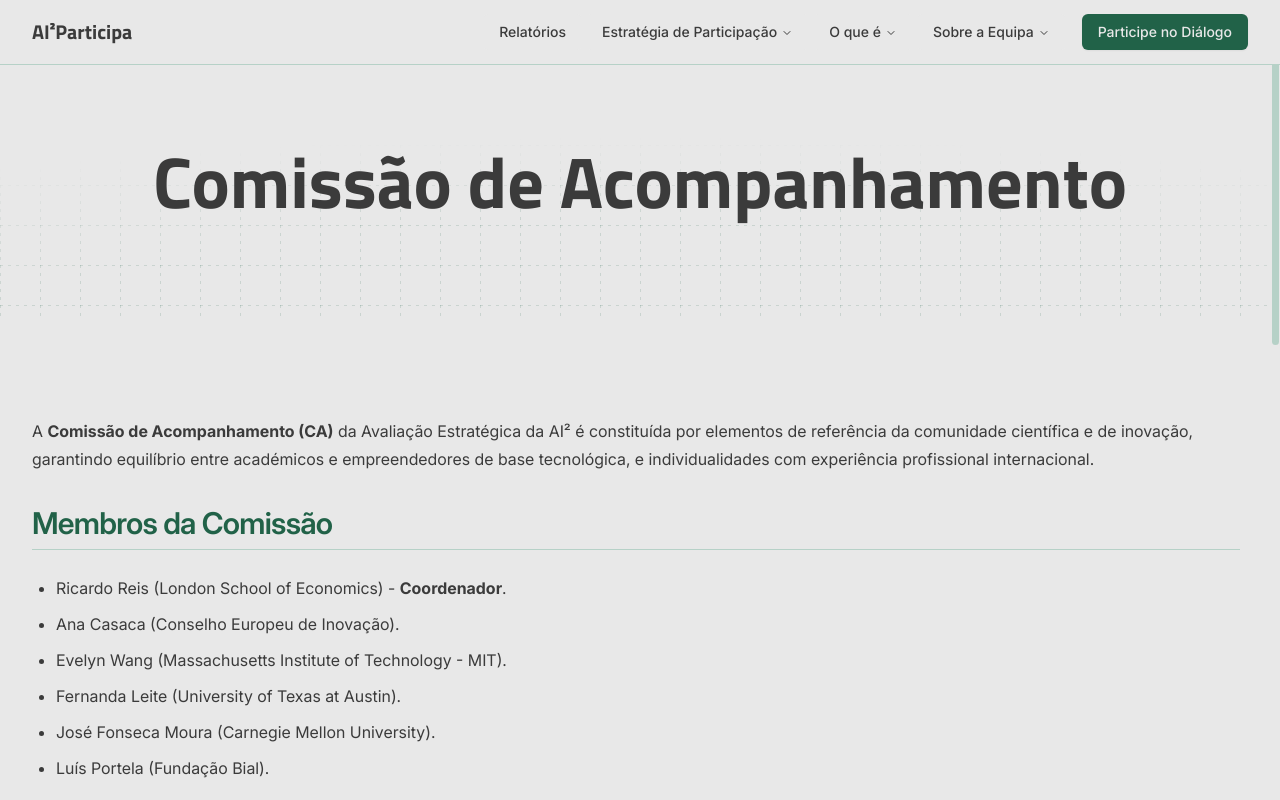
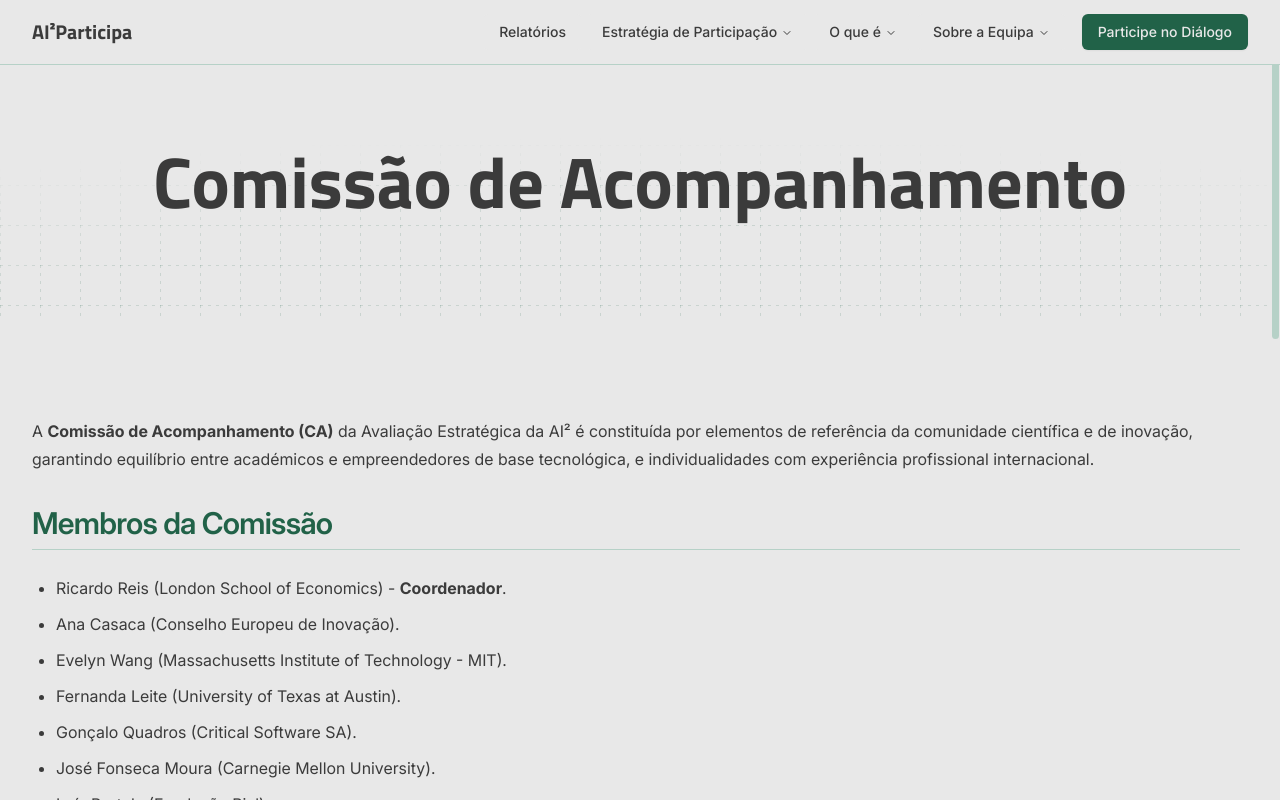
Before and after one commit to Interactive-Technologies-Institute/ai2-participa, a SvelteKit app: page /comissao-acompanhamento in a window 1280 px wide. Built offline with nearby package versions, Linux system fonts and the light colour scheme.

Commit message:
minor updated on content

```diff
--- a/src/lib/components/footer.svelte
+++ b/src/lib/components/footer.svelte
@@ -33,7 +33,7 @@
 						/>
 					</a>
 					<a
-						href="https://www.gov.pt/entidades/ministerio-da-educacao-ciencia-e-inovacao"
+						href="https://www.portugal.gov.pt/pt/gc25"
 						target="_blank"
 						rel="noreferrer"
 					>
--- a/src/routes/(estrategia-de-participacao)/comissao-acompanhamento/+page.svelte
+++ b/src/routes/(estrategia-de-participacao)/comissao-acompanhamento/+page.svelte
@@ -17,6 +17,7 @@
 			<li>Ana Casaca (Conselho Europeu de Inovação).</li>
 			<li>Evelyn Wang (Massachusetts Institute of Technology - MIT).</li>
 			<li>Fernanda Leite (University of Texas at Austin).</li>
+			<li>Gonçalo Quadros (Critical Software SA).</li>
 			<li>José Fonseca Moura (Carnegie Mellon University).</li>
 			<li>Luís Portela (Fundação Bial).</li>
 		</ul>
```
